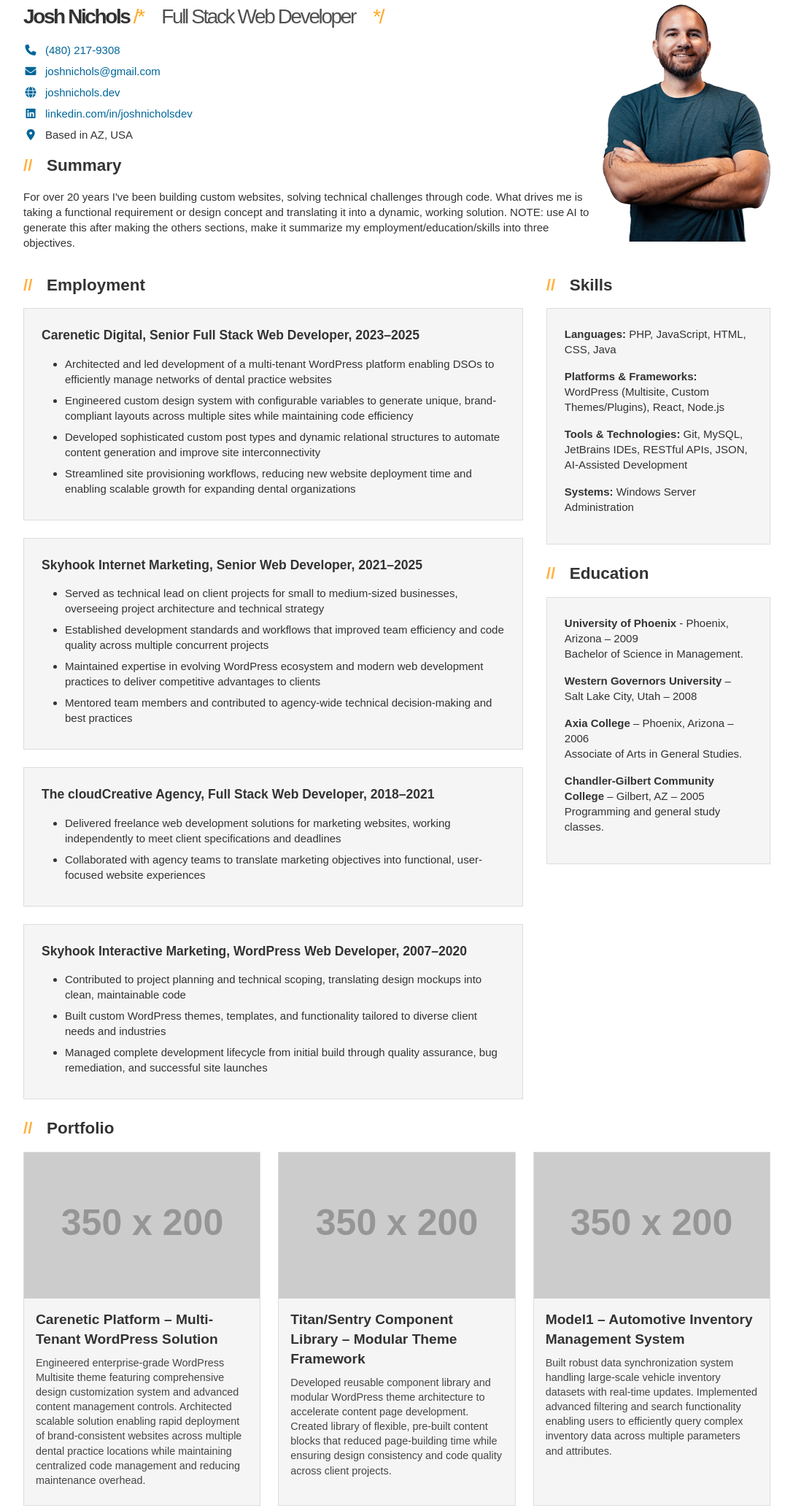
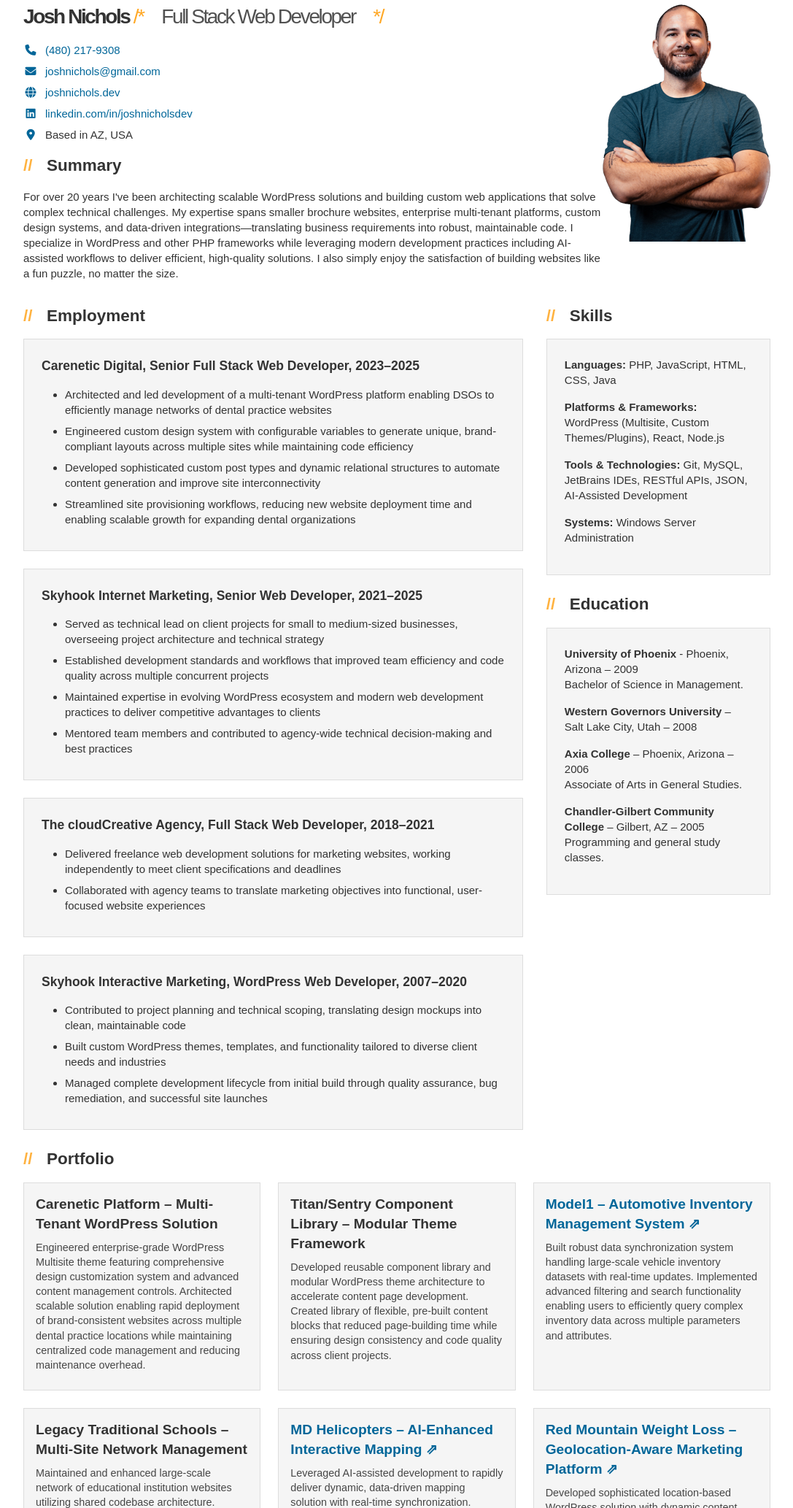
Before and after one commit to emosewami/emosewami.github.io, a plain HTML site: page index.html in a window 1280 px wide. Shown: the part 74-2140 px from the top of the page at 73% size, without its empty margins (96-1183 px from the left). Drawn offline with Linux system fonts and the light colour scheme; placeholder pictures from the web are drawn by us; a web font is replaced by a local one.

Commit message:
Update index.html

```diff
--- a/index.html
+++ b/index.html
@@ -1,11 +1,11 @@
+
 <!DOCTYPE html>
 <html lang="en">
 <head>
     <meta charset="UTF-8">
     <meta name="viewport" content="width=device-width, initial-scale=1.0">
     <meta name="color-scheme" content="light dark">
-    <meta name="robots" content="noindex, nofollow">
-    <title>Light/Dark Mode Demo</title>
+    <title>Josh Nichols | Senior WordPress Developer</title>
     <link rel="preconnect" href="https://fonts.googleapis.com">
     <link rel="preconnect" href="https://fonts.gstatic.com" crossorigin>
     <link href="https://fonts.googleapis.com/css2?family=SUSE+Mono:ital,wght@0,100..800;1,100..800&display=swap" rel="stylesheet">
@@ -267,6 +267,7 @@
             width: 100%;
             height: 200px;
             overflow: hidden;
+            display: none;
         }
 
         .portfolio-image img {
@@ -347,7 +348,12 @@
 
                 <div class="summary">
                     <h2>Summary</h2>
-                    <p>For over 20 years I've been building custom websites, solving technical challenges through code. What drives me is taking a functional requirement or design concept and translating it into a dynamic, working solution. NOTE: use AI to generate this after making the others sections, make it summarize my employment/education/skills into three objectives.</p>
+                    <p>For over 20 years I've been architecting scalable WordPress solutions and building custom web applications
+                    that solve complex technical challenges. My expertise spans smaller brochure websites, enterprise multi-tenant platforms, custom design systems,
+                    and data-driven integrations—translating business requirements into robust, maintainable code. I specialize in
+                    WordPress and other PHP frameworks while leveraging modern development practices including AI-assisted workflows
+                    to deliver efficient, high-quality solutions. I also simply enjoy the satisfaction of building websites like a fun
+                    puzzle, no matter the size.</p>
                 </div>
             </div>
             <div>
@@ -446,9 +452,11 @@
 
                 <div class="portfolio-card">
                     <div class="portfolio-image">
+                        <a href="https://www.model1.com/inventory/">
                         <img src="https://placehold.co/350x200" alt="Model1 – Automotive Inventory Management System">
+                        </a>
                     </div>
-                    <h3>Model1 – Automotive Inventory Management System</h3>
+                    <h3><a href="https://www.model1.com/inventory/">Model1 – Automotive Inventory Management System ⇗</a></h3>
                     <p>Built robust data synchronization system handling large-scale vehicle inventory datasets with real-time updates. Implemented advanced filtering and search functionality enabling users to efficiently query complex inventory data across multiple parameters and attributes.</p>
                 </div>
 
@@ -464,7 +472,7 @@
                     <div class="portfolio-image">
                         <img src="https://placehold.co/350x200" alt="MD Helicopters – AI-Enhanced Interactive Mapping">
                     </div>
-                    <h3>MD Helicopters – AI-Enhanced Interactive Mapping</h3>
+                    <h3><a href="https://www.mdhelicopters.com/support/parts-maintenance-support/">MD Helicopters – AI-Enhanced Interactive Mapping ⇗</a></h3>
                     <p>Leveraged AI-assisted development to rapidly deliver dynamic, data-driven mapping solution with real-time synchronization. Implemented filterable location display system integrating external data sources to provide intuitive geographic visualization of global service centers.</p>
                 </div>
 
@@ -472,7 +480,7 @@
                     <div class="portfolio-image">
                         <img src="https://placehold.co/350x200" alt="Red Mountain Weight Loss – Geolocation-Aware Marketing Platform">
                     </div>
-                    <h3>Red Mountain Weight Loss – Geolocation-Aware Marketing Platform</h3>
+                    <h3><a href="https://www.redmountainweightloss.com/states/arizona/">Red Mountain Weight Loss – Geolocation-Aware Marketing Platform ⇗</a></h3>
                     <p>Developed sophisticated location-based WordPress solution with dynamic content delivery and personalized user experiences. Implemented geolocation detection and automated content switching to display location-specific services, pricing, and features based on user proximity to clinic locations.</p>
                 </div>
 
```
Lines whose indentation alone changed are shown as unchanged.
